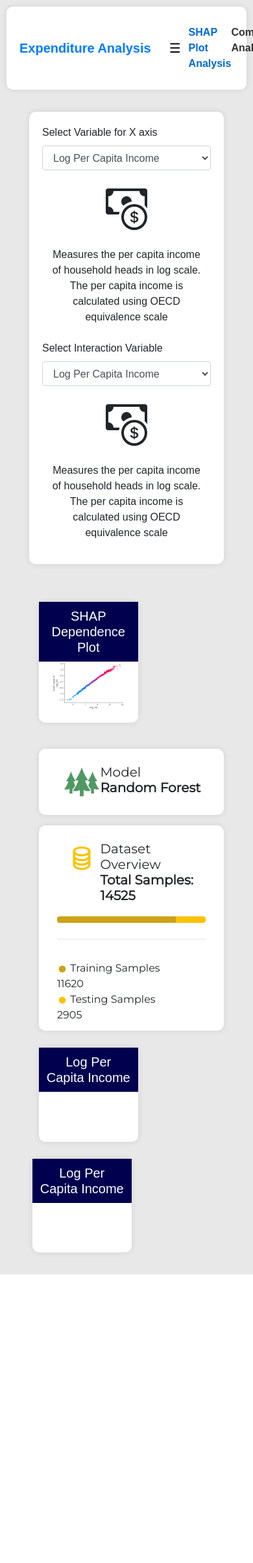
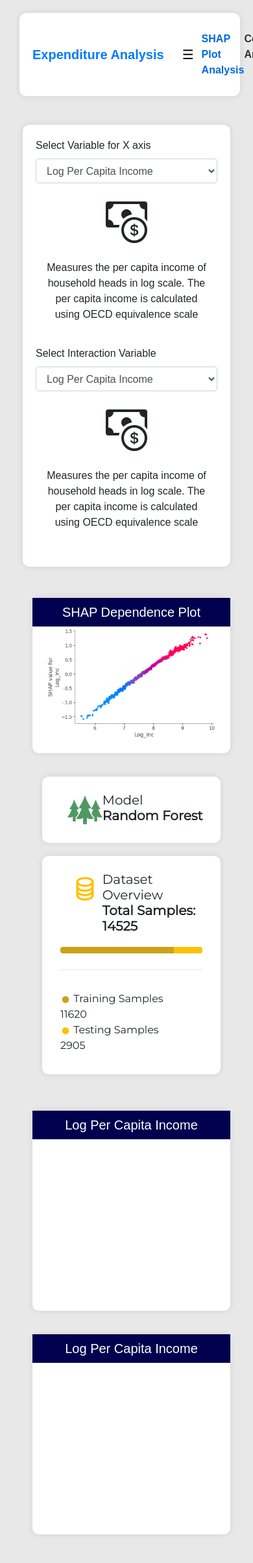
Before and after one commit to leeen123/HES_Dashboard, a Flask app: page / in a window 390 px wide; the page is wider, and only the part inside the window is pictured. Shown: that part at 65% size. Before the commit the page ends 1961 px from the top of that part, so only its background shows below. Run offline with Flask 3, Linux system fonts and the light colour scheme; a map, chart or similar area stays blank; parts of the project's set-up code (start-up, migrations or seed data) failed here and were passed over; some libraries are stand-ins or nearby versions; some web fonts are replaced.

Commit message:
handphone mode is ok now

```diff
--- a/webapp/templates/shap_plot.html
+++ b/webapp/templates/shap_plot.html
@@ -21,14 +21,12 @@
       <li class="nav-item">
         <a class="nav-link" href="/test" id="compare-link">Comparing Analysis</a>
       </li>
-      </li>
     </ul>
   </nav>
 
   <!-- Plot and Descriptive Statistics Section -->
   <div id="shap-plot-section" class="container-cus">
     <div class="row">
-        <!-- The 2nd areas -->
       <div class="col-md-3 blockarea my-4">
         <form id="shap-plot-form">
           <div>
@@ -95,41 +93,27 @@
         </form>
       </div>
       <div class="col-md-9 pr-0 my-4">
-        <!-- The 3th areas -->
-        <div class="d-flex">
-          <div class="col-6 blockarea d-flex flex-column" style="height: auto;">
+        <div class="d-flex flex-wrap">
+          <div class="col-12 col-md-6 blockarea d-flex flex-column" style="height: auto;">
             <h5 class="block-title">SHAP Dependence Plot</h5>
             <div class="d-flex justify-content-start align-items-start flex-grow-1" style="width: 100%;">
               <img id="shap-plot" src="static/shap_plot.png" alt="SHAP Dependence Plot" class="img-fluid" style="max-width: 100%; height: auto; flex-grow: 1;">
             </div>
           </div>
 
-          <div class="ml-3" style="flex: 0 0 50%">
-              <!-- Here, at least 3 block area -->
+          <div class="col-12 col-md-6 mt-3 mt-md-0" style="flex: 0 0 50%">
             <div class="blockarea p-1 cardfont">
               <div>
                 <div class="card-body d-flex flex-row">
                   <span class="col-2 icon me-3 text-white mr-3">
-                        <svg height="54px" width="54px" version="1.1" id="_x32_" xmlns="http://www.w3.org/2000/svg" xmlns:xlink="http://www.w3.org/1999/xlink"
-                              viewBox="0 0 512 512"  xml:space="preserve">
+                    <svg height="54px" width="54px" version="1.1" id="_x32_" xmlns="http://www.w3.org/2000/svg" xmlns:xlink="http://www.w3.org/1999/xlink" viewBox="0 0 512 512" xml:space="preserve">
                       <style type="text/css">
-                            .st0{fill:#509863;}
+                        .st0 { fill: #509863; }
                       </style>
                       <g>
-                            <path class="st0" d="M346.483,226.653c-58.176-75.765-90.498-181.813-90.498-181.813s-32.318,106.048-90.505,181.813
-                              c0,0,26.66,16.09,41.21,7.569c0,0-14.55,65.341-79.995,151.514c58.176,18.923,101.81-12.328,101.81-12.328v93.75h21.025h12.916
-                              h21.021v-93.75c0,0,43.642,31.25,101.817,12.328c-65.457-86.174-79.995-151.514-79.995-151.514
-                              C319.826,242.743,346.483,226.653,346.483,226.653z"/>
-                            <path class="st0" d="M160.886,307.087c-19.185-35.761-24.363-59.015-24.363-59.015c8.768,5.141,23.33-1.454,29.058-4.376
-                              c1.522-0.84,2.417-1.379,2.417-1.379c-5.313-6.985-10.353-14.276-15.186-21.718c-34.855-54.482-53.972-117.26-53.972-117.26
-                              s-24.711,81.041-69.23,138.977c0,0,20.361,12.283,31.542,5.756c0,0-11.181,49.956-61.151,115.88
-                              c44.451,14.426,77.788-9.443,77.788-9.443v71.674h42.034v-71.674c0,0,3.035,2.151,8.415,4.759
-                              C141.633,340.391,152.332,322.817,160.886,307.087z"/>
-                            <path class="st0" d="M450.849,248.071c11.121,6.527,31.474-5.756,31.474-5.756c-44.454-57.936-69.155-138.977-69.155-138.977
-                              s-19.125,62.778-54.05,117.26c-4.766,7.441-9.803,14.733-15.123,21.718c0,0,0.906,0.54,2.428,1.379
-                              c5.725,2.922,20.29,9.517,29.058,4.376c0,0-5.178,23.328-24.442,59.09c8.566,15.655,19.331,33.303,32.723,52.106
-                              c5.381-2.608,8.423-4.759,8.423-4.759v71.674h41.967v-71.674c0,0,33.394,23.869,77.848,9.443
-                              C461.97,298.027,450.849,248.071,450.849,248.071z"/>
+                        <path class="st0" d="M346.483,226.653c-58.176-75.765-90.498-181.813-90.498-181.813s-32.318,106.048-90.505,181.813c0,0,26.66,16.09,41.21,7.569c0,0-14.55,65.341-79.995,151.514c58.176,18.923,101.81-12.328,101.81-12.328v93.75h21.025h12.916h21.021v-93.75c0,0,43.642,31.25,101.817,12.328c-65.457-86.174-79.995-151.514-79.995-151.514C319.826,242.743,346.483,226.653,346.483,226.653z"/>
+                        <path class="st0" d="M160.886,307.087c-19.185-35.761-24.363-59.015-24.363-59.015c8.768,5.141,23.33-1.454,29.058-4.376c1.522-0.84,2.417-1.379,2.417-1.379c-5.313-6.985-10.353-14.276-15.186-21.718c-34.855-54.482-53.972-117.26-53.972-117.26s-24.711,81.041-69.23,138.977c0,0,20.361,12.283,31.542,5.756c0,0-11.181,49.956-61.151,115.88c44.451,14.426,77.788-9.443,77.788-9.443v71.674h42.034v-71.674c0,0,3.035,2.151,8.415,4.759C141.633,340.391,152.332,322.817,160.886,307.087z"/>
+                        <path class="st0" d="M450.849,248.071c11.121,6.527,31.474-5.756,31.474-5.756c-44.454-57.936-69.155-138.977-69.155-138.977s-19.125,62.778-54.05,117.26c-4.766,7.441-9.803,14.733-15.123,21.718c0,0,0.906,0.54,2.428,1.379c5.725,2.922,20.29,9.517,29.058,4.376c0,0-5.178,23.328-24.442,59.09c8.566,15.655,19.331,33.303,32.723,52.106c5.381-2.608,8.423-4.759,8.423-4.759v71.674h41.967v-71.674c0,0,33.394,23.869,77.848,9.443C461.97,298.027,450.849,248.071,450.849,248.071z"/>
                       </g>
                     </svg>
                   </span>
@@ -190,15 +174,14 @@
             </div>
           </div>
         </div>
-        <div class="d-flex">
-          <!-- The 4th areas -->
-          <div class="col-6 blockarea mt-3" style="height: 280px">
+        <div class="d-flex flex-wrap">
+          <div class="col-12 col-md-6 blockarea mt-3 mb-md-4" style="height: 280px; margin-right: 0px;">
             <h5 id="x-variable-title" class="block-title">title</h5>
             <div class="row px-4 pb-3 pt-2" style="height: 100%; width: auto;">
               <canvas class="col-12" id="variable-histogram"></canvas>
             </div>
           </div>
-          <div class="col-6 blockarea mt-3 ml-3" style="height: 280px">
+          <div class="col-12 col-md-6 blockarea mt-3 mb-md-4" style="height: 280px ">
             <h5 id="interaction-variable-title" class="block-title">title</h5>
             <div class="row px-4 pb-3 pt-2" style="height: 100%; width: auto;">
               <canvas class="col-12" id="interaction-variable-histogram"></canvas>
@@ -213,12 +196,10 @@
   <script src="https://code.jquery.com/jquery-3.5.1.min.js"></script>
   <script src="static/data.js"></script>
   <script>
-
-      var canvas
-      var context
+    var canvas;
+    var context;
 
     $(document).ready(function() {
-
       // Navigation handling
       $('#shap-link').click(function(e) {
         e.preventDefault();
@@ -230,6 +211,22 @@
         window.location.href = '/test';
       });
 
+      function updateCanvasSize() {
+        // Adjust canvas size for mobile
+        if ($(window).width() <= 768) {
+          $('.canvas').each(function() {
+            $(this).css('height', '200px'); // Set height to 200px for mobile
+          });
+        } else {
+          $('.canvas').each(function() {
+            $(this).css('height', 'auto'); // Set height to auto for desktop
+          });
+        }
+      }
+
+      // Call the function on page load and window resize
+      updateCanvasSize();
+      $(window).resize(updateCanvasSize);
 
       function onlyUnique(value, index, array) {
         return array.indexOf(value) === index;
@@ -298,7 +295,6 @@
       }
 
       function renderChart(canvasId, data, label, variable) {
-
         piedata = data;
 
         var legend = (data.filter(onlyUnique)).sort();
@@ -306,7 +302,7 @@
         canvas = document.getElementById(canvasId);
         context = canvas.getContext('2d');
 
-          console.log("canvas: ",canvas)
+        console.log("canvas: ", canvas)
 
         if (canvas.chart) {
           console.log("here")
@@ -314,17 +310,17 @@
         }
 
         if (chartType[variable] === 'bar') {
-            legend =[];
+          legend = [];
 
           data = normalizeData(data);
 
-            console.log("normalizedData recieved: ", data.sort())
+          console.log("normalizedData received: ", data.sort())
 
           const minValue = Math.min(...data);
           const maxValue = Math.max(...data);
 
           console.log("min ", minValue)
-            console.log("max ",maxValue)
+          console.log("max ", maxValue)
 
           range = 20;
           // Calculate the width of each bin
@@ -382,9 +378,7 @@
             }
           };
           canvas.chart = new Chart(context, config);
-          }
-          else{
-
+        } else {
           const aggregatedData = aggregateData(data);
           const labels = Object.keys(aggregatedData);
           const chartData = Object.values(aggregatedData);
@@ -398,7 +392,7 @@
               datasets: [{
                 label: 'Interaction',
                 data: chartData,
-                      backgroundColor: ['rgba(255, 0, 0, 0.6)','rgba(3, 136, 252,0.6)', 'rgba(0, 255, 0, 0.6)','rgba(150, 255, 0, 0.6)','rgba(255, 255, 0, 0.6)','rgba(255, 154, 0, 0.6)'], // Adjust colors as needed
+                backgroundColor: ['rgba(255, 0, 0, 0.6)', 'rgba(3, 136, 252,0.6)', 'rgba(0, 255, 0, 0.6)', 'rgba(150, 255, 0, 0.6)', 'rgba(255, 255, 0, 0.6)', 'rgba(255, 154, 0, 0.6)'], // Adjust colors as needed
               }]
             },
             options: {
@@ -452,48 +446,52 @@
     });
   </script>
   <style>
-
-/* Default styling for desktop */
-.container-cus {
-  display: flex;
-  flex-wrap: wrap;
-}
-
-.blockarea {
-  flex: 1;
-  margin: 10px;
-}
-
     /* Mobile-specific styling */
     @media (max-width: 768px) {
       .container-cus {
-    display: flex;
-    flex-direction: column;
+        flex-direction: column; /* Flex direction as column for stacking */
       }
 
-  /* Ensure the form section occupies the top space */
       #shap-plot-section .col-md-3 {
-    order: -1; /* This moves the form section to the top on mobile */
+        order: -1; /* Form section at the top */
         width: 100%;
         margin-bottom: 20px;
       }
 
       #shap-plot-section .col-md-9 {
         width: 100%;
-    order: 1; /* This keeps the image section below the form on mobile */
+        order: 1; /* Image section below the form */
       }
 
-  /* Adjust content stacking for other areas */
       .d-flex {
-    flex-direction: column;
+        flex-direction: column; /* Stack elements vertically */
+      }
+
+      .col-6, .col-12 {
+        width: 100% !important; /* Full width for each element */
+        margin-left: 0 !important;
+        margin-bottom: 20px; /* Space between items */
+      }
+
+      .blockarea {
+        margin-bottom: 20px; /* Space between stacked items */
+        padding: 20px;
+      }
+
+      .chart-container {
+        height: 300px; /* Fixed height for better visibility */
+      }
+
+      canvas {
+        width: 100% !important; /* Ensure canvas fills width */
+        height: 200px !important; /* Set fixed height on mobile */
       }
 
       .ml-3 {
         margin-left: 0 !important;
-    margin-top: 20px; /* Adds space between stacked elements */
+        margin-top: 20px; /* Space between stacked elements */
       }
     }
-
 
   </style>
 </body>
```
Lines whose indentation alone changed are shown as unchanged.
